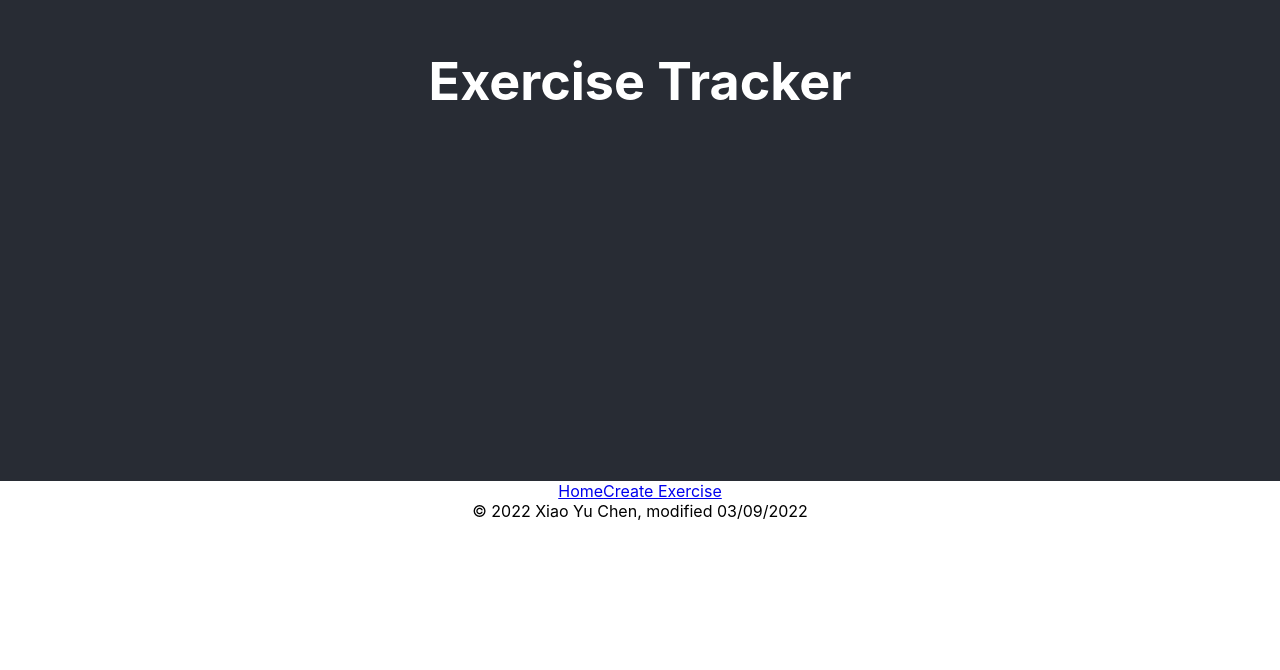
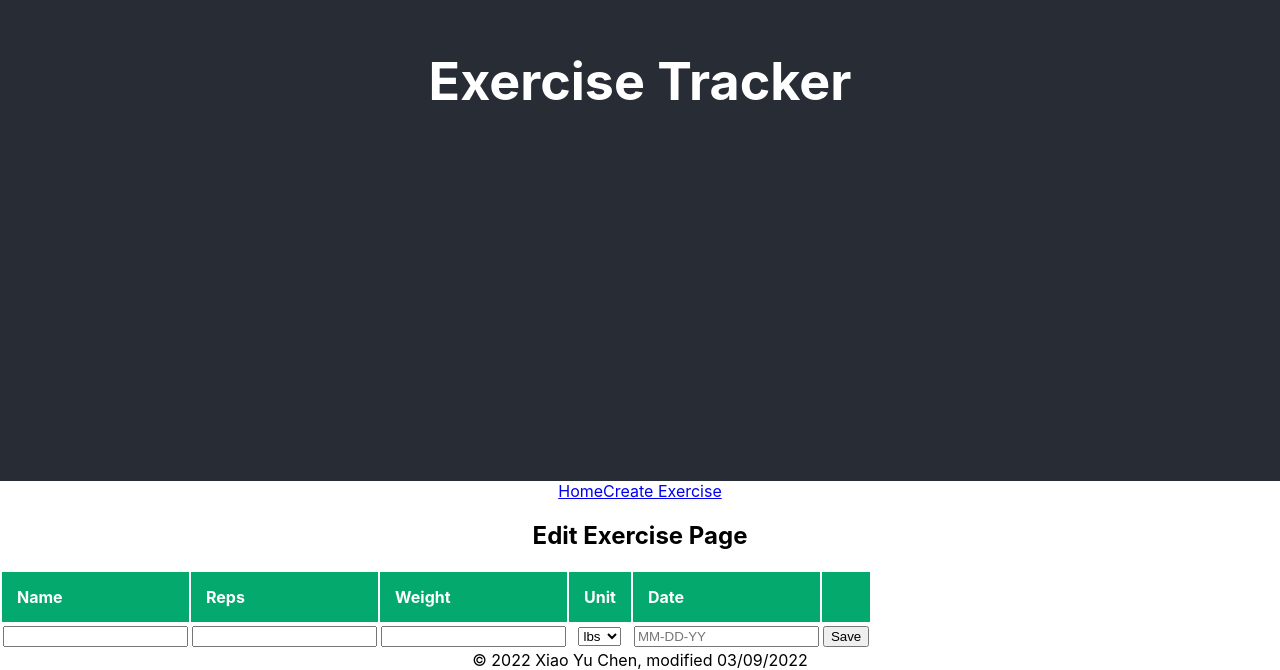
Before and after one commit to DenxyChen/exercise-tracker-WQ, a React (Create React App) app in the folder react-app/: page /edit-exercise in a window 1280 px wide. Shown: the part 319-989 px from the top of the page. Before the commit the page ends 840 px from the top, so only its background shows below. Built offline with nearby package versions, Linux system fonts and the light colour scheme.

Commit message:
recommit

```diff
--- a/react-app/src/App.js
+++ b/react-app/src/App.js
@@ -2,7 +2,7 @@
 import './App.css';
 
 // dependencies
-import React from 'react';
+import { useState, React} from 'react';
 import { BrowserRouter, Routes, Route } from 'react-router-dom';
 
 // pages
@@ -14,6 +14,8 @@ import EditExercisePage from './pages/EditExercisePage';
 import Navigation from './components/Navigation';
 
 export default function App() {
+  const [exerciseToEdit, setExerciseToEdit] = useState([]);
+
   return (
     <div className="App">
       <BrowserRouter>
@@ -26,9 +28,9 @@ export default function App() {
         <Navigation />
 
         <Routes>
-          <Route path="/" exact element={<HomePage />} />
+          <Route path="/" exact element={<HomePage setExerciseToEdit={setExerciseToEdit}/>} />
           <Route path="/add-exercise" element={<CreateExercisePage />} />
-          <Route path="/edit-exercise/:id" element={<EditExercisePage />} />
+          <Route path="/edit-exercise" element={<EditExercisePage exerciseToEdit={exerciseToEdit}/>} />
         </Routes>
 
         <footer>
--- a/react-app/src/components/Row.js
+++ b/react-app/src/components/Row.js
@@ -1,8 +1,7 @@
 import React from 'react';
 import { FaEdit, FaTrash } from 'react-icons/fa'
-import DeleteButton from './DeleteButton';
 
-export default function Row({ exercise, onDelete }) {
+export default function Row({ exercise, onDelete, onEdit }) {
     return (
         <tr>
             <td>{exercise.name}</td>
@@ -10,7 +9,10 @@ export default function Row({ exercise, onDelete }) {
             <td>{exercise.weight}</td>
             <td>{exercise.unit}</td>
             <td>{exercise.date}</td>
-            <td><FaEdit /><FaTrash onClick={() => onDelete(exercise._id)}/></td>
+            <td>
+                <FaEdit onClick={() => onEdit(exercise)}/>
+                <FaTrash onClick={() => onDelete(exercise._id)}/>
+            </td>
         </tr>
     );
 }
--- a/react-app/src/pages/EditExercisePage.js
+++ b/react-app/src/pages/EditExercisePage.js
@@ -1,11 +1,46 @@
-import React from 'react';
+import { useState, React } from 'react';
 import Table from '../components/Table';
+import TableHead from '../components/TableHead';
 
-export default function EditExercisePage({ exercise }) {
-    return (
-      <article>
-        <h2>Edit Exercise Page</h2>
-        <Table exercises={[exercise]}/>
-      </article>
-    );
+export default function EditExercisePage({ exerciseToEdit }) {
+
+  const [name, setName] = useState(exerciseToEdit.name);
+  const [reps, setReps] = useState(exerciseToEdit.reps);
+  const [weight, setWeight] = useState(exerciseToEdit.weight);
+  const [unit, setUnit] = useState(exerciseToEdit.unit);
+  const [date, setDate] = useState(exerciseToEdit.date);
+
+  return (
+    <article>
+      <h2>Edit Exercise Page</h2>
+      <table>
+        <TableHead />
+        <tbody>
+          <tr>
+              <td>
+                  <input type="text" name="name" id="name" value={name} onChange={e => setName(e.target.value)} />
+              </td>
+              <td>
+                  <input type="number" name="reps" id="reps" value={reps} onChange={e => setReps(e.target.value)}/>
+              </td>
+              <td>
+                  <input type="number" name="weight" id="weight" value={weight} onChange={e => setWeight(e.target.value)}/>
+              </td>
+              <td>
+                  <select name="unit" id="unit" value={unit} onChange={e => setUnit(e.target.value)}>
+                    <option value="lbs" selected>lbs</option>
+                    <option value="kgs">kgs</option>
+                  </select>
+              </td>
+              <td>
+                  <input type="text" name="date" placeholder="MM-DD-YY" id="date" value={date} onChange={e => setDate(e.target.value.trim())}/>
+              </td>
+              <td>
+                <button>Save</button>
+              </td>
+          </tr>
+        </tbody>
+      </table>
+    </article>
+  );
 }
--- a/react-app/src/pages/HomePage.js
+++ b/react-app/src/pages/HomePage.js
@@ -3,9 +3,9 @@ import { useState, useEffect } from 'react';
 import { useNavigate } from 'react-router-dom';
 import Table from '../components/Table.js';
 
-export default function HomePage() {
+export default function HomePage({ setExerciseToEdit }) {
   const [exerciseData, setExerciseData] = useState([]);
-  let navigate = useNavigate();
+  const navigate = useNavigate();
 
   const loadExerciseData = async () => {
     await fetch('/exercises')
@@ -13,17 +13,22 @@ export default function HomePage() {
     .then(data => setExerciseData(data));
   }
 
-  const onDelete = async _id => {
+  const onDelete = async (_id) => {
     const response = await fetch(`/exercises/${_id}`, { method: 'DELETE' });
     if (response.status === 204) {
-      setExerciseData(exerciseData.filter(e => e._id !== _id));
+      setExerciseData(exerciseData.filter(exercise => exercise._id !== _id));
     } else {
-	      console.error(`Failed to delete exercise with id = ${_id}, status code = ${response.status}`);
+	      alert(`Failed to delete exercise with id = ${_id}, status code = ${response.status}`);
     }
   }
 
   const onAdd = async () => {
     navigate("/add-exercise");
+  }
+
+  const onEdit = async exercise => {
+    setExerciseToEdit(exercise);
+    navigate("/edit-exercise");
   }
 
   useEffect(() => {
@@ -33,7 +38,7 @@ export default function HomePage() {
   return (
     <article>
       <h2>Home Page</h2>
-      <Table exercises={exerciseData} onDelete={onDelete}/>
+      <Table exercises={exerciseData} onDelete={onDelete} onEdit={onEdit}/>
       <button onClick={onAdd}>Add</button>
     </article>
   );
```
